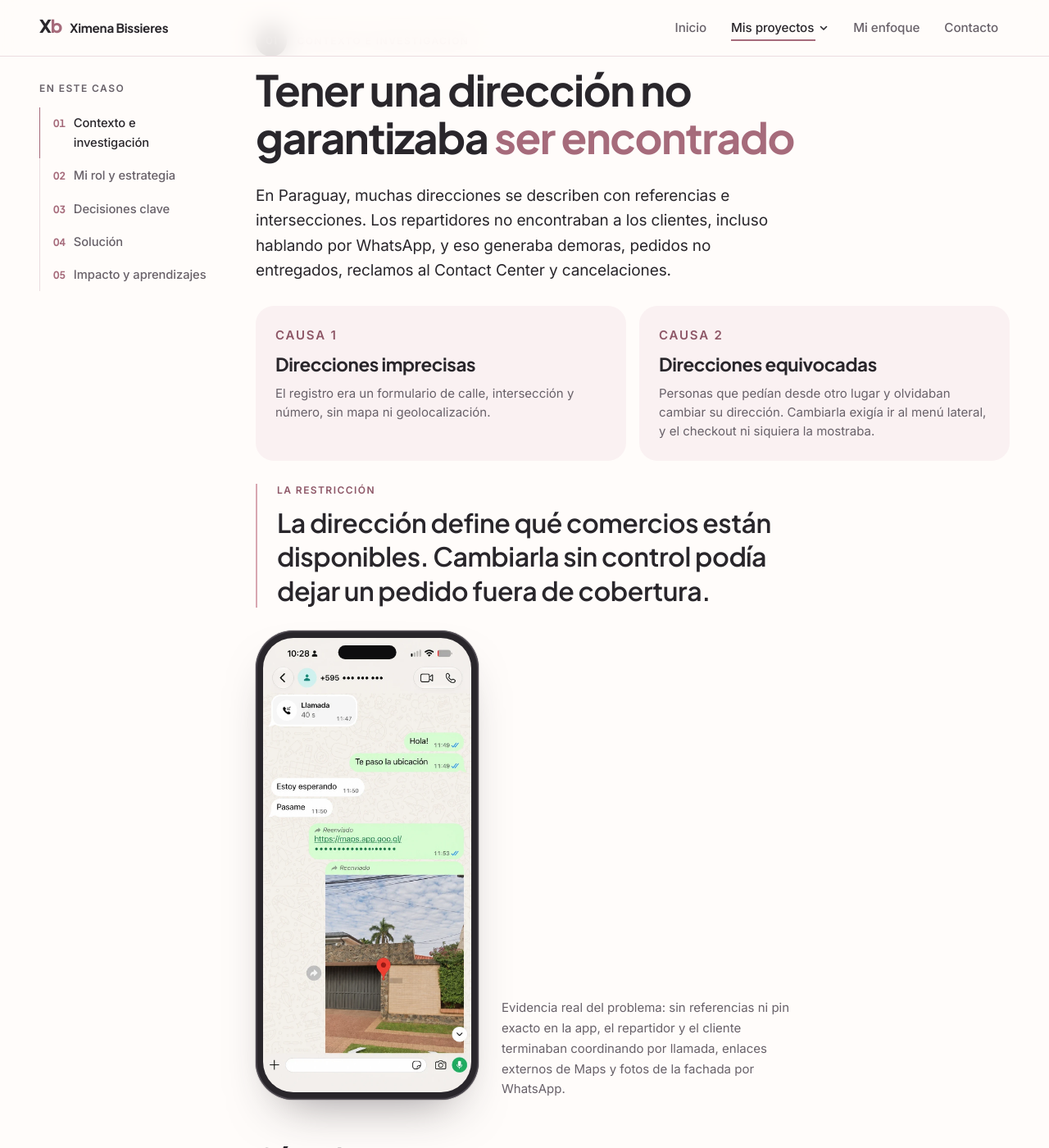
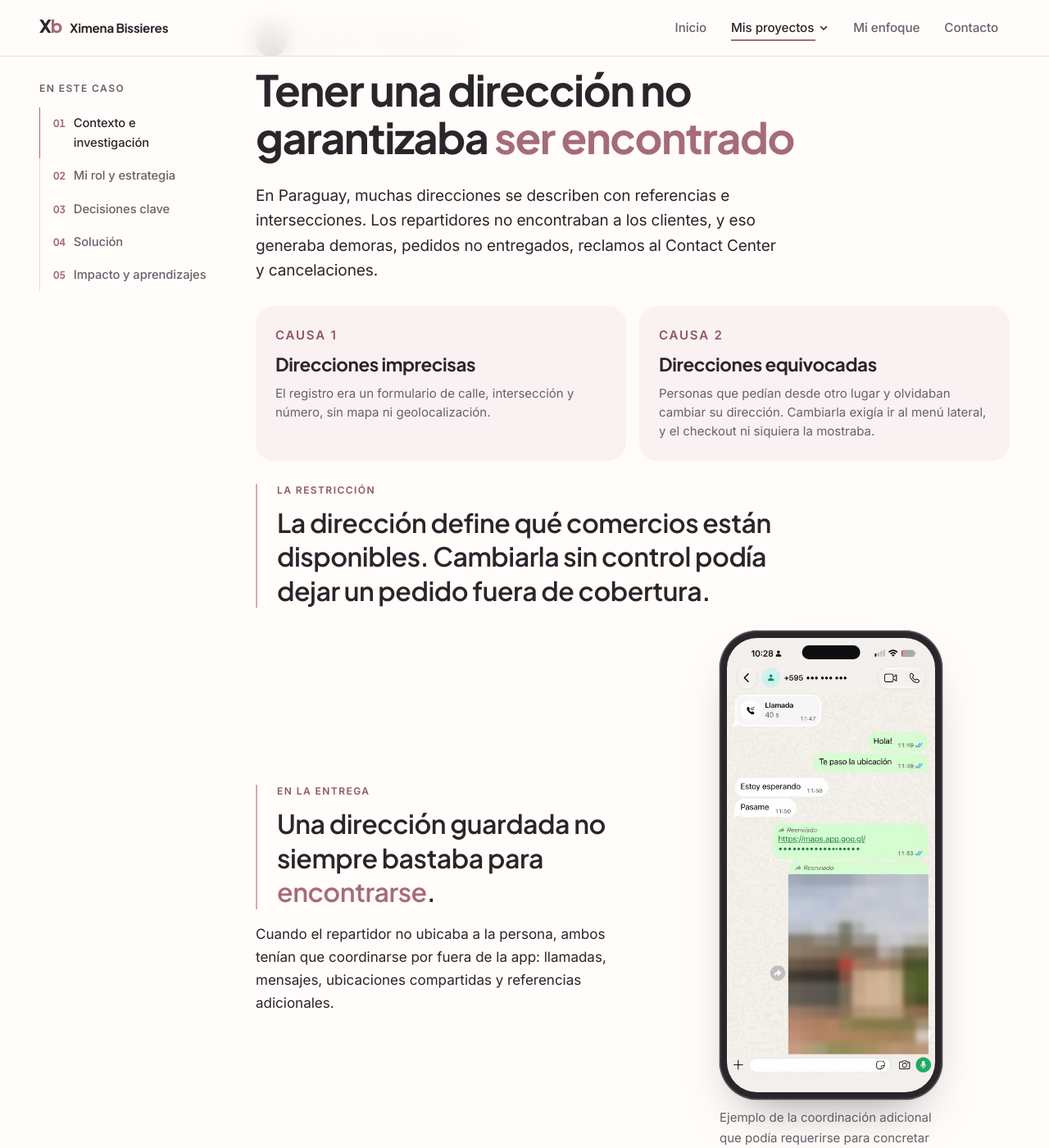
Before and after one commit to ximebissieres/Ximebissieres.github.io, a Jekyll site: the page built from proyectos/monchis.html, in a window 1280 px wide and 1400 px high, scrolled down 1433 px. Shown: the whole window at 82% size. Built offline with Jekyll 4.4.1, drawn with Linux system fonts in a browser that asks for light colours; some of the changed text lies outside the part shown.

Commit message:
Monchis: corrige la atribución de las referencias de contexto
- Retira de Solución el ticket impreso y el gestor de órdenes: eran contexto operativo, no parte del proyecto.
- La conversación de WhatsApp pasa a ser un ejemplo contextual de la fricción en la entrega, anonimizado.
- Solución se enmarca en las tres iniciativas reales.

Co-Authored-By: Claude Opus 5.5 <noreply@anthropic.com>
Claude-Session: https://claude.ai/code/session_01DJ4kQgEHjb3PtnpPBBuZ5X

```diff
--- a/assets/styles.css
+++ b/assets/styles.css
@@ -1488,11 +1488,11 @@ body { font-family: var(--sans); font-size: var(--fs-body); line-height: 1.65; f
 @media (max-width: 759px) { .details-row .shot:last-child { max-width: 22rem; } }
 
 /* ==========================================================================
-   Monchis · evidencias reales (captura móvil, ticket y panel de comercios)
+   Monchis · ejemplo contextual de coordinación en la entrega (captura móvil)
    ========================================================================== */
 .shot-frame img[width] { height: auto; }
 .shot-frame[style*="aspect-ratio"] img[width] { height: 100%; }
-.shot-phone .shot-frame, .shot-ticket .shot-frame { box-shadow: 0 24px 48px -32px rgba(41, 38, 43, .35); }
+.shot-phone .shot-frame { box-shadow: 0 24px 48px -32px rgba(41, 38, 43, .35); }
 .shot-phone { max-width: 18rem; }
 /* Mockup de teléfono en CSS: marco grafito, esquinas de dispositivo e isla superior */
 .shot-phone .shot-frame {
@@ -1507,9 +1507,5 @@ body { font-family: var(--sans); font-size: var(--fs-body); line-height: 1.65; f
 @media (min-width: 760px) {
   .shot-phone { max-width: none; grid-template-columns: minmax(0, 17rem) minmax(0, 22rem); column-gap: 28px; align-items: end; }
 }
-.ops-grid { display: grid; gap: 28px; align-items: start; }
-.ops-grid .shot-ticket { max-width: 18rem; }
-@media (min-width: 760px) {
-  .ops-grid { grid-template-columns: minmax(0, 1fr) minmax(0, 2.4fr); gap: 32px; }
-  .ops-grid .shot-ticket { max-width: none; }
-}
+.delivery-friction { align-items: center; }
+.delivery-friction .shot-phone { max-width: 17rem; justify-self: center; grid-template-columns: none; }
--- a/proyectos/monchis.html
+++ b/proyectos/monchis.html
@@ -20,13 +20,19 @@ summary: 'En Paraguay, muchas direcciones se dan con referencias e interseccione
 
     <section class="chapter" id="contexto" data-title="Contexto e investigación">
       <header class="chapter-head"><p class="eyebrow">Contexto e investigación</p><h2 class="chapter-title">Tener una dirección no garantizaba <em>ser encontrado</em></h2></header>
-      <p class="lead">En Paraguay, muchas direcciones se describen con referencias e intersecciones. Los repartidores no encontraban a los clientes, incluso hablando por WhatsApp, y eso generaba demoras, pedidos no entregados, reclamos al Contact Center y cancelaciones.</p>
+      <p class="lead">En Paraguay, muchas direcciones se describen con referencias e intersecciones. Los repartidores no encontraban a los clientes, y eso generaba demoras, pedidos no entregados, reclamos al Contact Center y cancelaciones.</p>
       <div class="cards two">
         <div class="card"><p class="eyebrow">Causa 1</p><h3>Direcciones imprecisas</h3><p>El registro era un formulario de calle, intersección y número, sin mapa ni geolocalización.</p></div>
         <div class="card"><p class="eyebrow">Causa 2</p><h3>Direcciones equivocadas</h3><p>Personas que pedían desde otro lugar y olvidaban cambiar su dirección. Cambiarla exigía ir al menú lateral, y el checkout ni siquiera la mostraba.</p></div>
       </div>
       <p class="statement"><span class="eyebrow">La restricción</span>La dirección define qué comercios están disponibles. Cambiarla sin control podía dejar un pedido fuera de cobertura.</p>
-      {% include media.html src="/assets/img/monchis-whatsapp-evidencia.webp" width="849" height="1851" class="shot-phone" alt="Chat de WhatsApp entre repartidor y cliente: una llamada de 40 segundos, mensajes pidiendo la ubicación, un enlace reenviado de Google Maps y una foto de la fachada de una casa con un pin rojo sobre el portón" caption="Evidencia real del problema: sin referencias ni pin exacto en la app, el repartidor y el cliente terminaban coordinando por llamada, enlaces externos de Maps y fotos de la fachada por WhatsApp." %}
+      <div class="split delivery-friction">
+        <div class="stack">
+          <p class="statement"><span class="eyebrow">En la entrega</span>Una dirección guardada no siempre bastaba para <em>encontrarse</em>.</p>
+          <p>Cuando el repartidor no ubicaba a la persona, ambos tenían que coordinarse por fuera de la app: llamadas, mensajes, ubicaciones compartidas y referencias adicionales.</p>
+        </div>
+        {% include media.html src="/assets/img/monchis-whatsapp-ejemplo.webp" width="849" height="1851" class="shot-phone" alt="Ejemplo de chat de WhatsApp entre repartidor y cliente, con datos anonimizados: una llamada, mensajes pidiendo la ubicación, un enlace de Google Maps y una foto difuminada" caption="Ejemplo de la coordinación adicional que podía requerirse para concretar una entrega. Datos anonimizados." %}
+      </div>
       <h3 class="sub-title">Cómo lo investigamos</h3>
       <div class="split wide-left">
         <div class="prose">
@@ -161,7 +167,7 @@ summary: 'En Paraguay, muchas direcciones se dan con referencias e interseccione
 
     <section class="chapter" id="solucion" data-title="Solución">
       <header class="chapter-head"><p class="eyebrow">Solución</p><h2 class="chapter-title">Un checkout que cuenta <em>una historia</em></h2></header>
-      <p class="lead">El checkout reúne las decisiones anteriores en el último paso antes de pagar: la entrega sube al primer bloque, con el mapa y el pin ajustable dentro de la cobertura, y el aviso de ubicación aparece solo cuando hace falta.</p>
+      <p class="lead">La solución se desplegó en los tres momentos del journey: onboarding y direcciones, home y checkout. En el checkout convergen las decisiones anteriores, justo antes de pagar: la entrega sube al primer bloque, con el mapa y el pin ajustable dentro de la cobertura, y el aviso de ubicación aparece solo cuando hace falta.</p>
       <div class="split">
         <div class="stack">
           <div class="ui-quote"><span class="eyebrow">La historia del checkout</span>¿Todo listo para hacer tu pedido? Confirma tu dirección, elige tu método de pago y finaliza. Si quieres, también puedes revisar el detalle de tu pedido.</div>
@@ -184,12 +190,6 @@ summary: 'En Paraguay, muchas direcciones se dan con referencias e interseccione
         </figure>
       </div>
       {% include media.html caption="Benchmark de checkouts convencionales junto al de Monchis: la entrega sube al primer bloque." ratio="16 / 8" %}
-      <h3 class="sub-title">Más allá de la app: llevar la referencia <em>a la operación del local</em></h3>
-      <p class="lead">El dato de la dirección y sus referencias también tenía que llegar a los puntos de contacto del comercio. Muchos locales operan con repartidores propios, así que la referencia debía verse en el ticket impreso y en el panel de órdenes, no solo en la app.</p>
-      <div class="ops-grid">
-        {% include media.html src="/assets/img/monchis-ticket-referencia.webp" width="723" height="2000" ratio="723 / 1010" position="50% 0%" class="shot-ticket" alt="Ticket impreso de Monchis con datos del cliente, código QR de pago online y la dirección con referencias: Médicos del Chaco esquina Dr. Carlos Centurión 234, dúplex con muralla amarilla, favor esperar en portería" caption="Ticket impreso en el comercio: las referencias ingresadas por el usuario llegan directamente al comprobante físico del pedido." %}
-        {% include media.html src="/assets/img/monchis-vendor-tool.webp" width="2000" height="1057" alt="Gestor de órdenes de Vendor Tool: tarjeta de un pedido delivery pendiente con datos del cliente, la referencia «Casa blanca con portón grande color gris, tiene número en el medio mismo», el enlace Ver mapa y el total" caption="Panel de comercios (Vendor Tool): rediseño de la tarjeta de orden mostrando las indicaciones y acceso al mapa para locales con flota propia (listo para desarrollo, pendiente de salida a producción)." %}
-      </div>
     </section>
 
     <section class="chapter" id="impacto" data-title="Impacto y aprendizajes">
```
Also changed, not shown: assets/img/monchis-ticket-referencia.webp (deleted), assets/img/monchis-vendor-tool.webp (deleted), assets/img/monchis-whatsapp-ejemplo.webp (added), assets/img/monchis-whatsapp-evidencia.webp (deleted).
